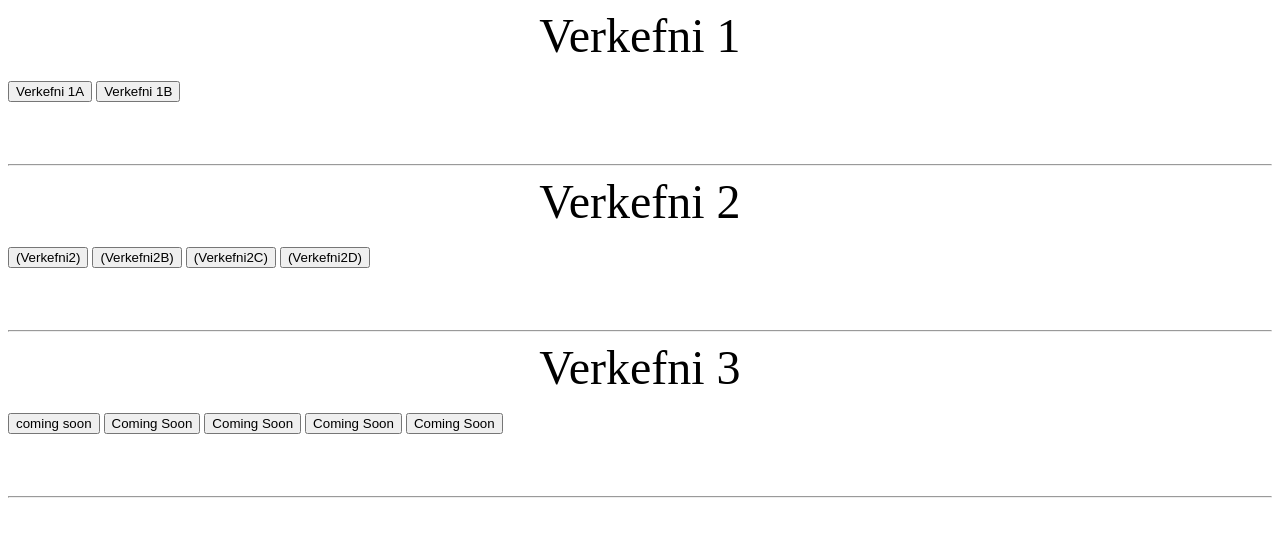
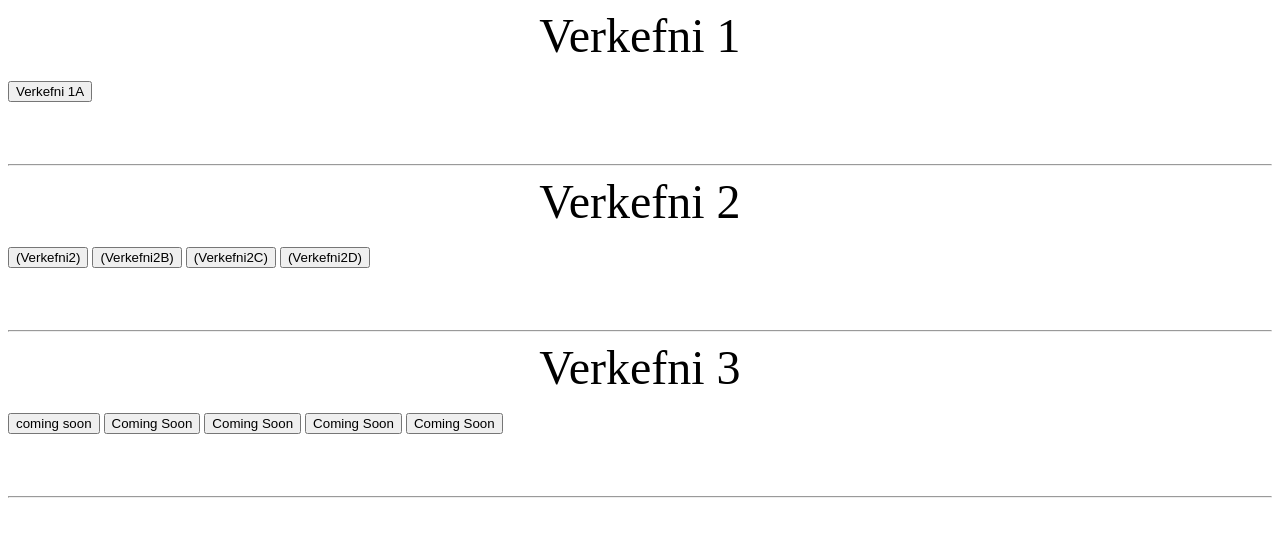
Before and after one commit to kaddervalur/school.github.io, a plain HTML site: page Verkefni/Index.html in a window 1280 px wide. Drawn offline with Linux system fonts and the light colour scheme.

Commit message:
Update Index.html

```diff
--- a/Verkefni/Index.html
+++ b/Verkefni/Index.html
@@ -8,7 +8,6 @@
 
 <center><bold><font size="25"> Verkefni 1 </font> </bold></center> <br>
 <a href="Verkefni1.html"><button>Verkefni 1A</button></a>
-<a href="Verkefni1B.html"><button>Verkefni 1B</button></a>
 	<br><br><br><br>
 	<hr>
 
```
